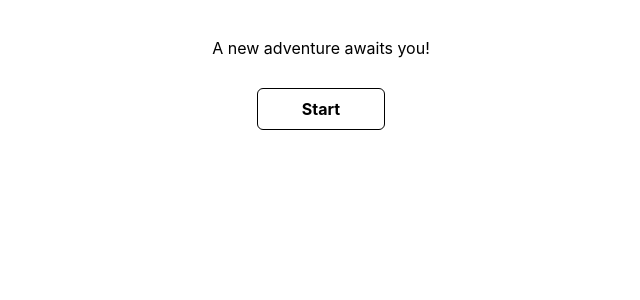
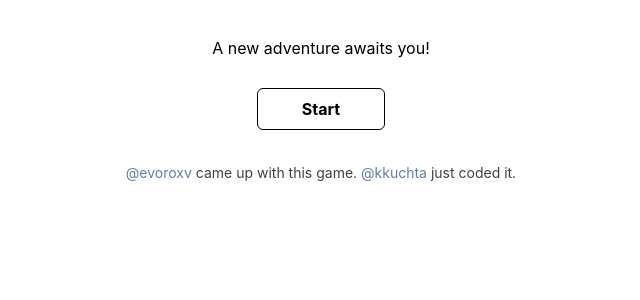
Before and after one commit to kkuchta/number-go-up, a React (Create React App) app: page / in a window 1280 px wide. Shown: the top 300 px of the page, without its empty margins (319-959 px from the left). Built offline with nearby package versions, Linux system fonts and the light colour scheme.

Commit message:
Added credits

```diff
--- a/src/Components/App.tsx
+++ b/src/Components/App.tsx
@@ -15,6 +15,13 @@ const App = () => {
       ) : (
         <IntroScreen startGame={() => setGameState(Game.start)} />
       )}
+      <div className="text-center py-5 opacity-75 text-sm">
+        <a href="https://twitter.com/evoroxv/status/1267323832945315840">
+          @evoroxv
+        </a>{" "}
+        came up with this game.{" "}
+        <a href="https://twitter.com/kkuchta">@kkuchta</a> just coded it.
+      </div>
     </div>
   );
 };
--- a/src/tailwind.css
+++ b/src/tailwind.css
@@ -19,3 +19,6 @@ button {
 .number {
   @apply font-bold text-5xl;
 }
+a {
+  @apply text-blue-800;
+}
```
Also changed, not shown: src/tailwind.output.css, 1 other file (tests, documents, lock files or other folders).
